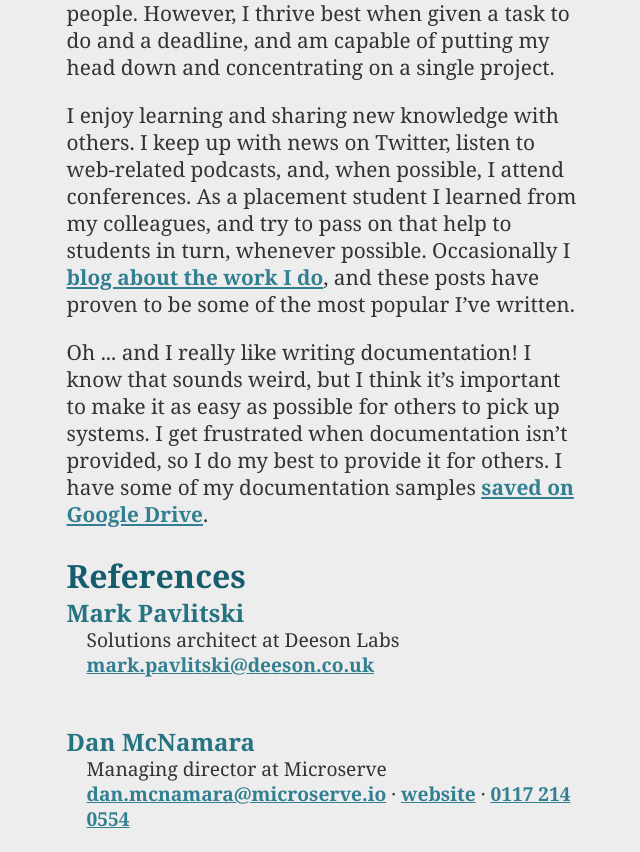
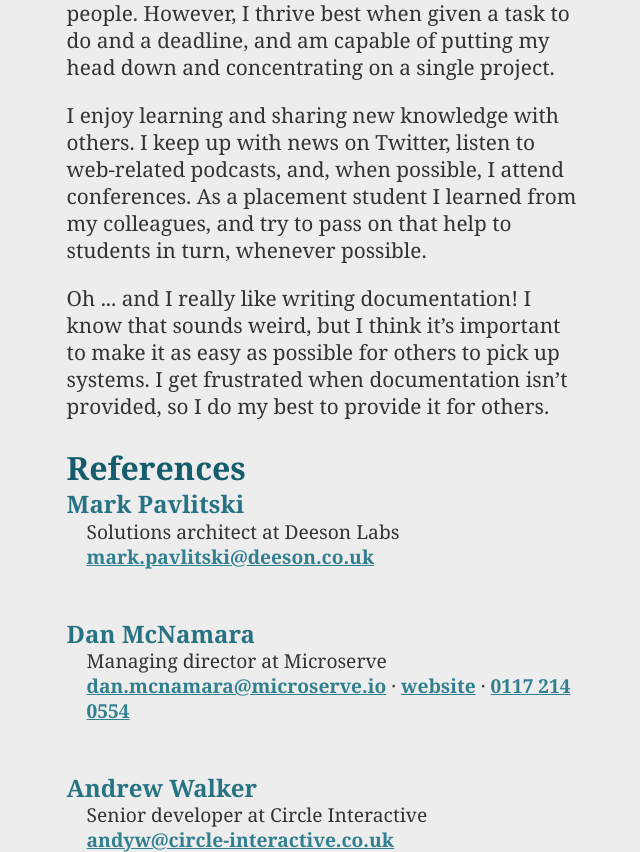
Before and after one commit to Tawreh/cv, a PHP site: page / in a window 1280 px wide. Shown: the part 4566-5418 px from the top of the page, without its empty margins (87-727 px from the left). Run offline with PHP 8.4, Linux system fonts and the light colour scheme; some libraries are stand-ins or nearby versions.

Commit message:
Remove refs to documentation I've written as it's old and gross.

```diff
--- a/index.php
+++ b/index.php
@@ -131,8 +131,8 @@
       <h2>What I can bring to the table</h2>
       <p>I’ve been working with the web since I was 14, and since then I’ve become a huge believer in making things simple and easy to use, both for the end user and for any developer who will take up work after me. I’m keen to broaden my horizons and learn new things, rather than stagnating in a single place.</p>
       <p>During my placement and subsequent employment I feel I’ve become a stronger team player, and I work well with like-minded and enthusiastic people. However, I thrive best when given a task to do and a deadline, and am capable of putting my head down and concentrating on a single project.</p>
-      <p>I enjoy learning and sharing new knowledge with others. I keep up with news on Twitter, listen to web-related podcasts, and, when possible, I attend conferences. As a placement student I learned from my colleagues, and try to pass on that help to students in turn, whenever possible. Occasionally I <a href="http://herbal-jazz.net/category/work/drupal/">blog about the work I do</a>, and these posts have proven to be some of the most popular I’ve written.</p>
-      <p>Oh ... and I really like writing documentation! I know that sounds weird, but I think it’s important to make it as easy as possible for others to pick up systems. I get frustrated when documentation isn’t provided, so I do my best to provide it for others. I have some of my documentation samples <a href="https://drive.google.com/folderview?id=0B8GSoyQxjjZ1TTRpMF91UlNtUDg&usp=sharing">saved on Google Drive</a>.</p>
+      <p>I enjoy learning and sharing new knowledge with others. I keep up with news on Twitter, listen to web-related podcasts, and, when possible, I attend conferences. As a placement student I learned from my colleagues, and try to pass on that help to students in turn, whenever possible.</p>
+      <p>Oh ... and I really like writing documentation! I know that sounds weird, but I think it’s important to make it as easy as possible for others to pick up systems. I get frustrated when documentation isn’t provided, so I do my best to provide it for others.</p>
     </section>
 
     <section class="references">
```
Also changed, not shown: README.md.
